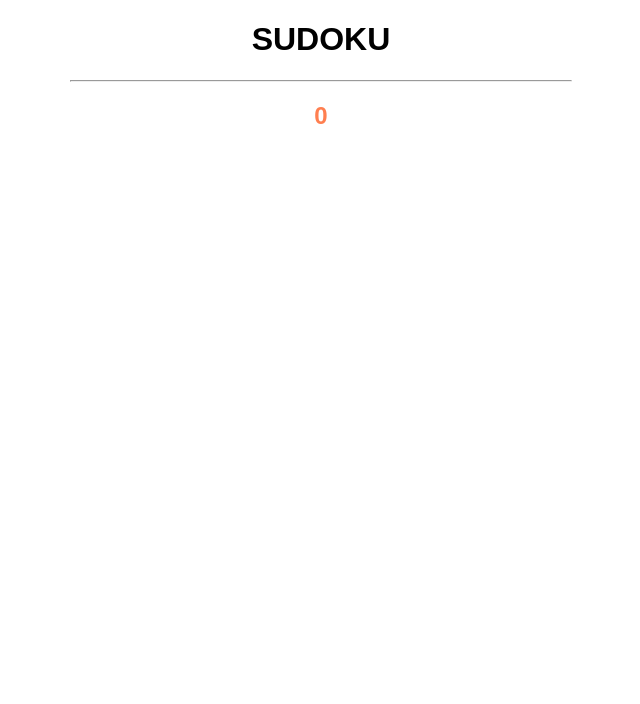
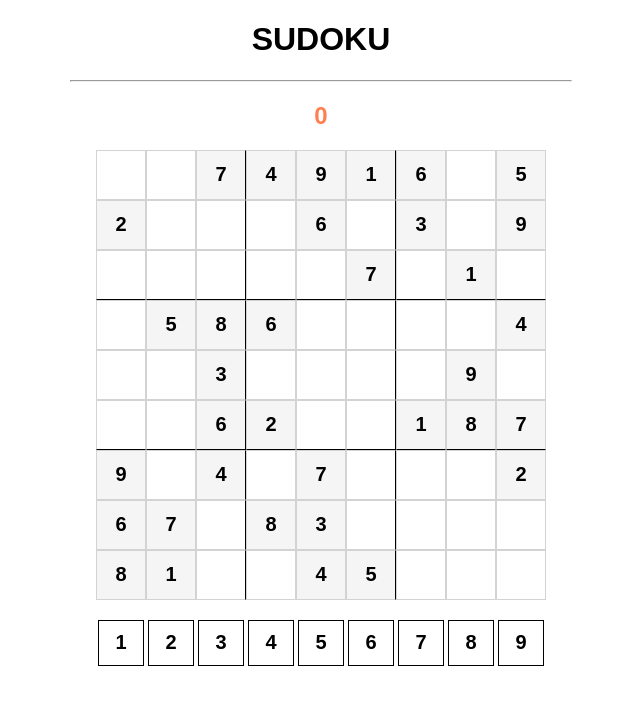
Before and after one commit to sreya1711/sudoku11, a plain HTML site: page index.html in a window 1280 px wide. Shown: the whole page, without its empty margins (319-959 px from the left). Drawn offline with Linux system fonts and the light colour scheme.

Commit message:
Update index.html

```diff
--- a/index.html
+++ b/index.html
@@ -24,6 +24,6 @@
     <strong>Certificate of Achievement 🏆</strong>
   </div>
 
-  <script src="script.js"></script>
+  <script src="sudoku.js"></script>
 </body>
 </html>
```
